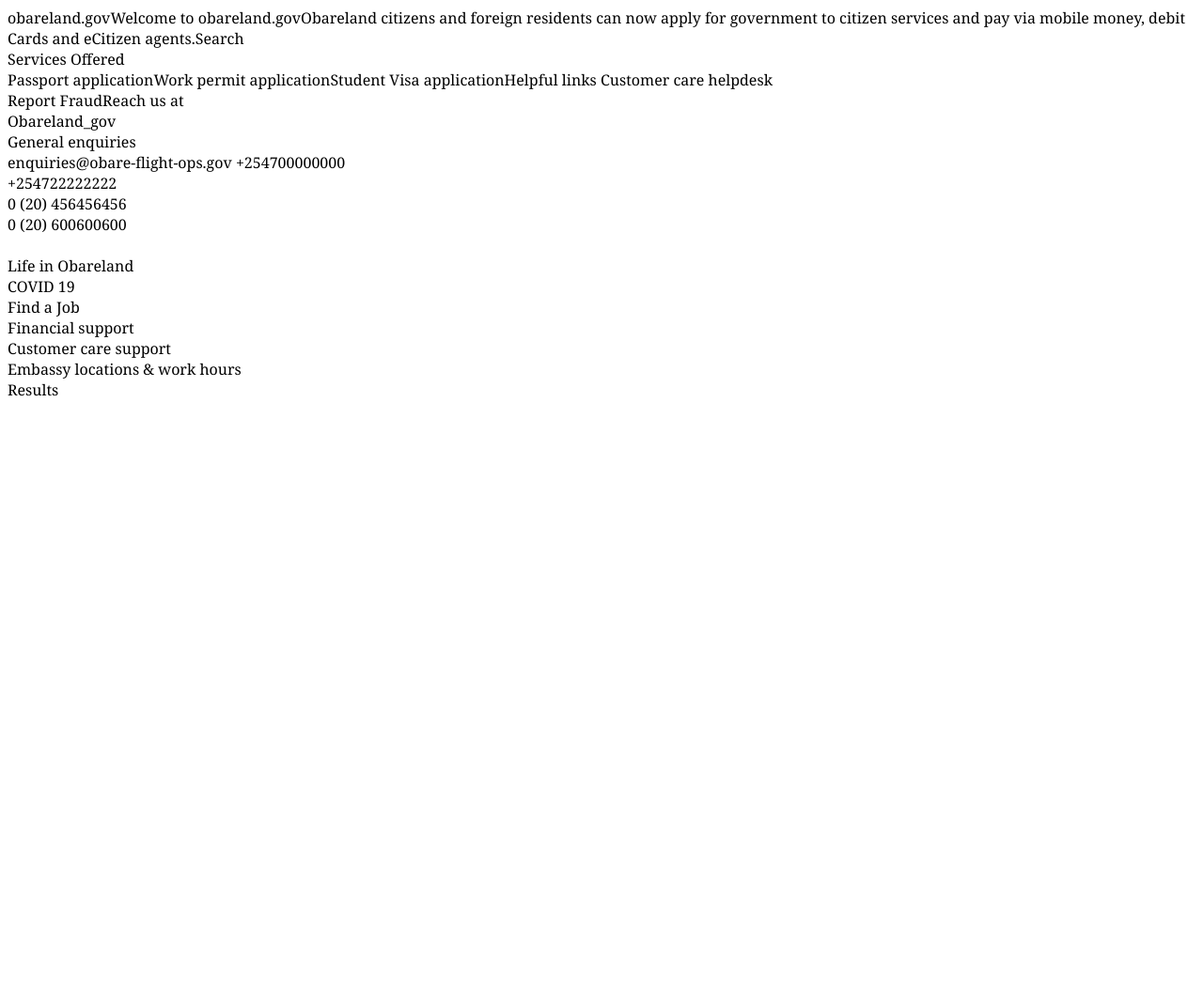
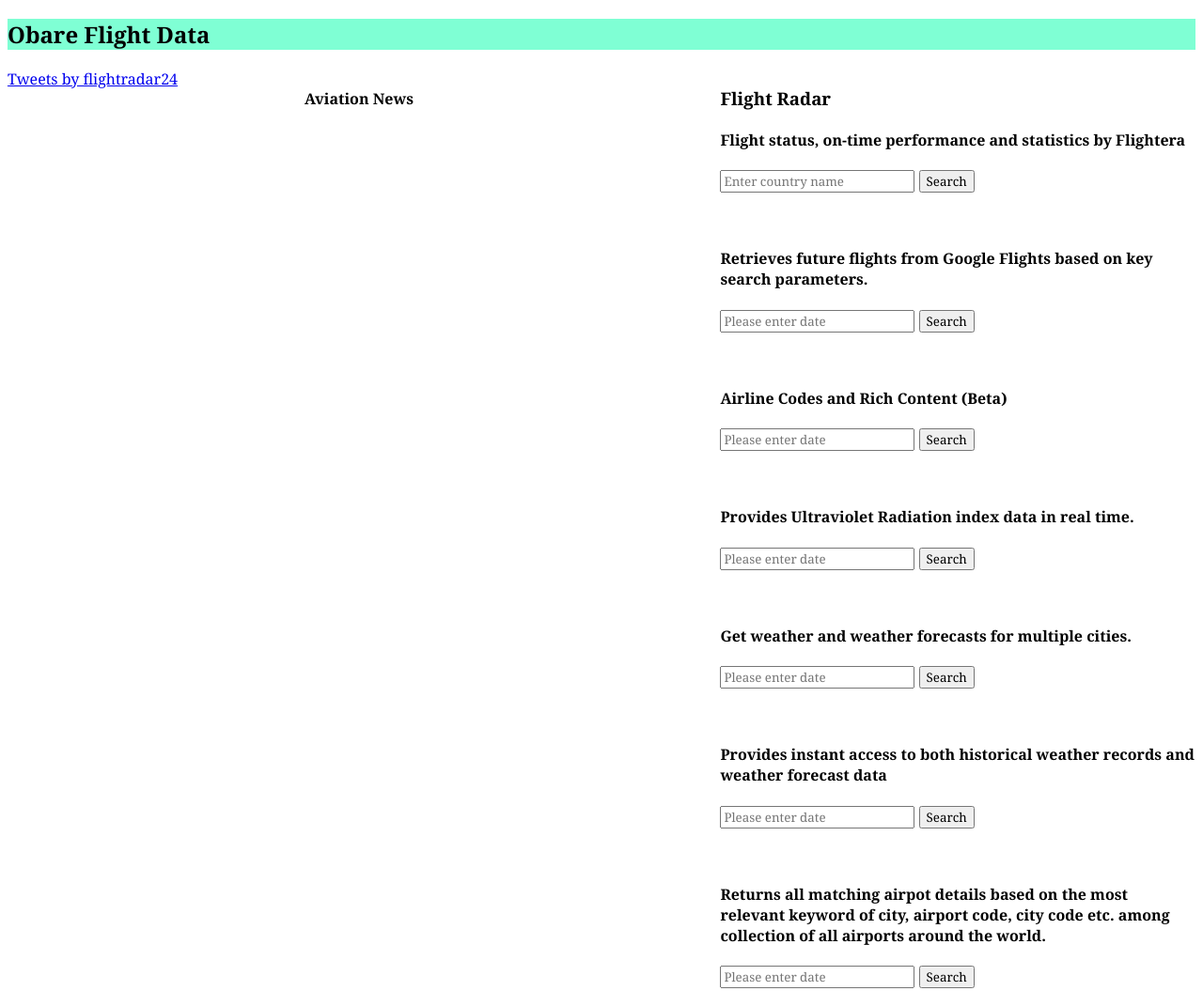
Before and after one commit to danielobare/phase-1-project, a website: page html/index.html in a window 1280 px wide. Shown: the top 1055 px of the page at 94% size. Before the commit the page ends 800 px from the top, so only its background shows below. Drawn offline with Linux system fonts and the light colour scheme; files that its build step writes are made by us from their sources.

Commit message:
Made styling and structural changes to html & css. Also added some images

```diff
--- a/css/main.css
+++ b/css/main.css
@@ -1,7 +1,7 @@
 *{
   font-family:Georgia;
 }
-p{
+/* p{
   background: white;
   font-size: 14px;
   color: #333;
@@ -13,12 +13,7 @@
   position: absolute;
   margin: 20;
   width: 20cm;
-}
-.space-image-search{
-  margin-top: 0;
-  top:0;
-  z-index : 1;
-}
+} */
 h2{
   background-color:aquamarine;
   font-family: Georgia;
--- a/html/index.html
+++ b/html/index.html
@@ -4,64 +4,97 @@
     <meta charset="UTF-8">
     <meta http-equiv="X-UA-Compatible" content="IE=edge">
     <meta name="viewport" content="width=device-width, initial-scale=1.0">
-    <link href="./css/main.css" rel="stylesheet" type="text/css" >
+    <link href="/css/main.css" rel="stylesheet" type="text/css" >
     <title>Obare Flight Data</title>
 </head>
 <body>
-    <div class="v7_5"><span
-            class="v3_11">obareland.gov</span><span class="v3_19">Welcome to obareland.gov</span><span
-            class="v3_22">Obareland citizens and foreign residents can now apply for government to citizen services and
-            pay via mobile money, debit Cards and eCitizen agents.</span><span class="v3_27">Search</span>
-        <div class="v3_28"></div><span class="v3_30">Services Offered</span>
-        <div class="v3_31"></div>
-        <div class="v3_33"></div>
-        <div class="v3_34"></div><span class="v3_35">Passport application</span><span class="v3_36">Work permit
-            application</span><span class="v3_37">Student Visa application</span><span class="v3_39">Helpful
-            links</span><span class="v3_40">
-            Customer care helpdesk
-            <br>
-            Report Fraud</span><span class="v3_42">Reach us at
-            <br>
-            Obareland_gov
-            <br>
-            General enquiries
-            <br>
-            enquiries@obare-flight-ops.gov
-            +254700000000
-            <br>
-            +254722222222
-            <br>
-            0 (20) 456456456
-            <br>
-            0 (20) 600600600
-            <br>
-        </span>
-        <div class="v5_43"></div>
-        <span class="v6_2">
-            <br>
-            Life in Obareland
-            <br>
-            COVID 19
-            <br>
-            Find a Job
-            <br>
-            Financial support
-            <br>
-            Customer care support
-            <br>
-            Embassy locations & work hours
-            <br>
-        </span>
-        <div class="v7_4"></div>
-        <div class="v7_10"></div><span class="v37_4">Results</span>
-    </div>
+    <header>
+        <h2>Obare Flight Data</h2>
+    </header>
 
-    <!-- <div class="space-image-search">
-        <h1>Picture of Space</h1>
+    <div class="flight-status-search">
+        <h3>Flight Radar</h3>
+        <h4>Flight status, on-time performance and statistics by Flightera</h4>
+        <input type="text" placeholder="Enter country name" id="country-search">
+        <button id="Submit" onclick="call()">Search</button>
+        <p id="description"></p>
+        <img id="Flight Status" src="" alt="">
+
+        <h4>Retrieves future flights from Google Flights based on key search parameters.</h4>
         <input type="text" placeholder="Please enter date" id="dateSearch">
         <button id="Submit" onclick="call()">Search</button>
         <p id="description"></p>
         <img id="spacePic" src="" alt="">
-    </div> -->
+
+        <h4>Airline Codes and Rich Content (Beta)</h4>
+        <input type="text" placeholder="Please enter date" id="dateSearch">
+        <button id="Submit" onclick="call()">Search</button>
+        <p id="description"></p>
+        <img id="spacePic" src="" alt="">
+
+        <h4>Provides Ultraviolet Radiation index data in real time.</h4>
+        <input type="text" placeholder="Please enter date" id="dateSearch">
+        <button id="Submit" onclick="call()">Search</button>
+        <p id="description"></p>
+        <img id="spacePic" src="" alt="">
+
+        <h4>Get weather and weather forecasts for multiple cities.</h4>
+        <input type="text" placeholder="Please enter date" id="dateSearch">
+        <button id="Submit" onclick="call()">Search</button>
+        <p id="description"></p>
+        <img id="spacePic" src="" alt="">
+
+        <h4>Provides instant access to both historical weather records and weather forecast data</h4>
+        <input type="text" placeholder="Please enter date" id="dateSearch">
+        <button id="Submit" onclick="call()">Search</button>
+        <p id="description"></p>
+        <img id="spacePic" src="" alt="">
+
+        <h4>Returns all matching airpot details based on the most relevant keyword of city, airport code, city code etc. among collection of all airports around the world.</h4>
+        <input type="text" placeholder="Please enter date" id="dateSearch">
+        <button id="Submit" onclick="call()">Search</button>
+        <p id="description"></p>
+        <img id="spacePic" src="" alt="">
+
+        <h4>Picture of Space</h4>
+        <input type="text" placeholder="Please enter date" id="dateSearch">
+        <button id="Submit" onclick="call()">Search</button>
+        <p id="description"></p>
+        <img id="spacePic" src="" alt="">
+    </div>
+    <div class="social-media">
+        <a class="twitter-timeline" href="https://twitter.com/flightradar24?ref_src=twsrc%5Etfw">Tweets by flightradar24</a> <script async src="https://platform.twitter.com/widgets.js" charset="utf-8"></script>
+    </div>
+    <div class="other-flight-data">
+        <h4>Aviation News</h4>
+    </div>
+
+    <style>
+        .social-media{
+            width:25%;
+            margin:0 auto;
+            float: left;
+            overflow-y: auto;
+        }
+        .other-flight-data{
+            width:35%;
+            overflow-y: auto;
+            /* background-image: url('/images/douglas-bagg.jpg'); */
+        }
+        .flight-status-search{
+            width:40%;
+            margin:0 auto;
+            float:right;
+        }
+        /* *{
+            background-image: url('/images/iwan-shimko.jpg');
+        } */
+
+    </style>
+
+        <embed name="Airplane Sound" src="/Assets/airplane-sound.mp3" loop="true" hidden="true" autostart="true">
+
+            <p style="background-image: url('/images/iwan-shimko.jpg');">
+
 </body>
 </html>
```
Also changed, not shown: iata-icao-codes.js (added, +15 -0 lines), images/iwan-shimko.jpg (added), 2 other files.
